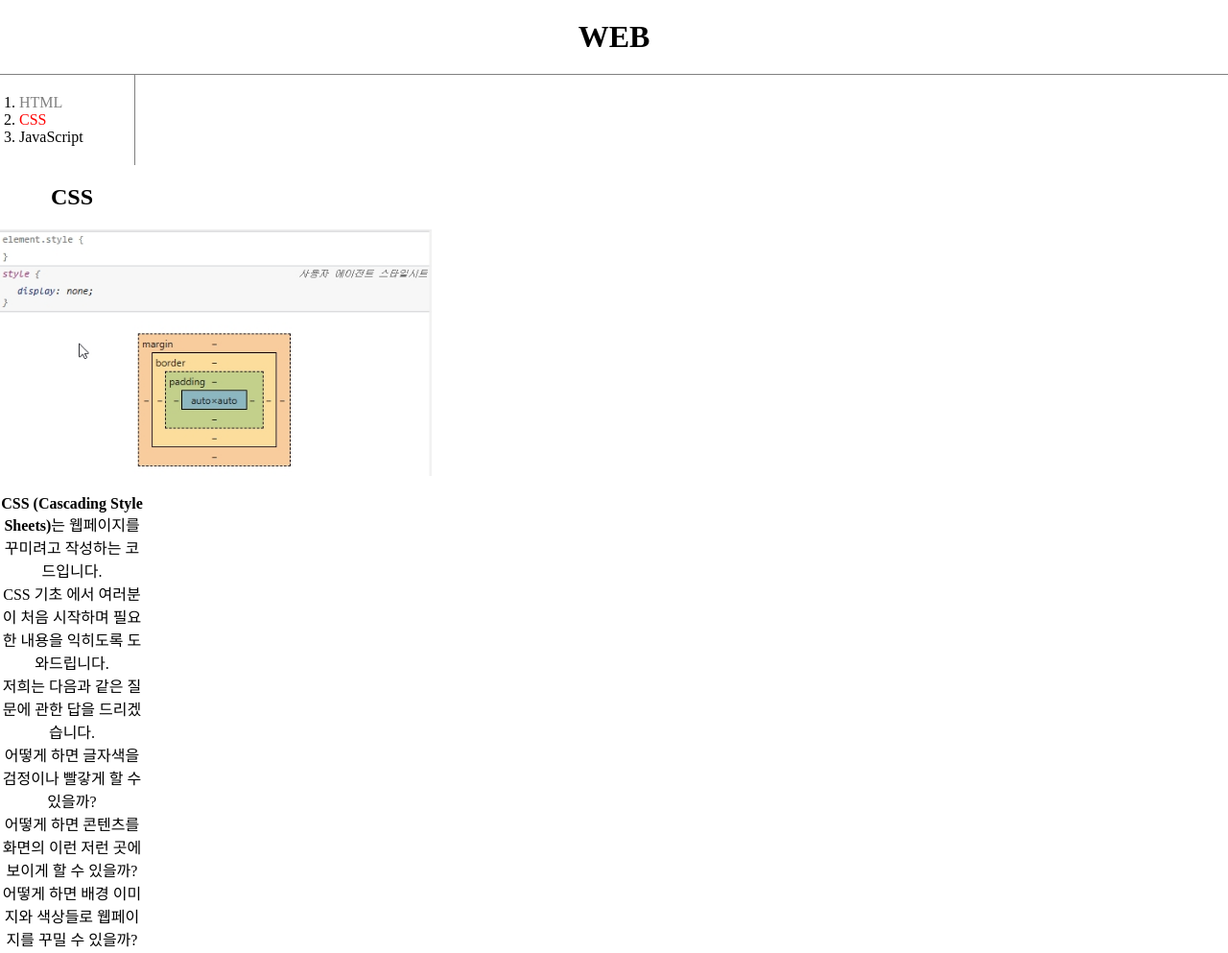
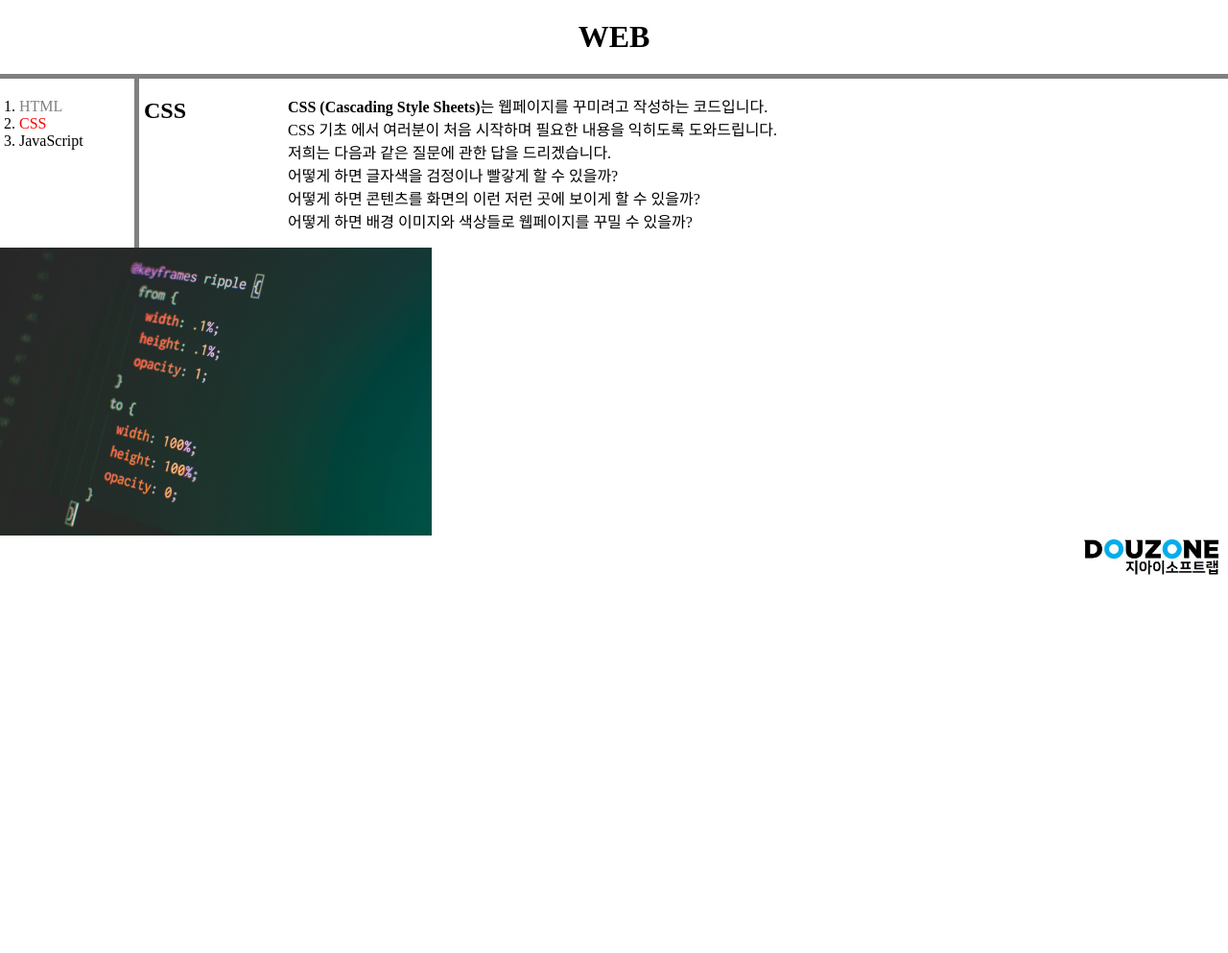
Before and after one commit to YEO-MAN/Hwagok-dong, a plain HTML site: page 2.html in a window 1280 px wide. Shown: the top 993 px of the page at 96% size. After the commit the page ends 800 px from the top, so only its background shows below. Drawn offline with Linux system fonts and the light colour scheme.

Commit message:
update
2.html fire update

Signed-off-by: YEO <130412613+YEO-MAN@users.noreply.github.com>

```diff
--- a/2.html
+++ b/2.html
@@ -23,40 +23,39 @@
     h1{
         font: size 45px;
         text-align: center;
-        border-bottom:1px solid gray;
+        border-bottom:5px solid gray;
         margin:0;
         padding: 20px;
     }
     ol {
-        border-right: 1px solid gray;
+        border-right: 5px solid gray;
         width:100px;
         margin:0;
         padding: 20px;
     }
     #grid {
         display: grid;
-        grid-template-columns: 150px 1fr;
+        grid-template-columns: 150px 150px 1fr;
     }
     </style>
 </head>
 <body>
     <h1><a href="index.html" >WEB</a></h1>
-    <div id="grid">
-        <div>
+        <div id="grid">
             <ol>
                 <li><a href="1.html" class="saw">HTML</a></li>
                 <li><a href="2.html" class="saw" id="active">CSS</a></li>
                 <li><a href="3.html" >JavaScript</a></li>
             </ol>
-            <center><H2>CSS</H2></center>
-            <center><img src="cssboxmodel2.jpg" width="450"></center>
-            <center><p><strong>CSS (Cascading Style Sheets)</strong>는 웹페이지를 꾸미려고 작성하는 코드입니다.<br>
+            <H2>CSS</H2>
+            <p><strong>CSS (Cascading Style Sheets)</strong>는 웹페이지를 꾸미려고 작성하는 코드입니다.<br>
                             CSS 기초 에서 여러분이 처음 시작하며 필요한 내용을 익히도록 도와드립니다.<br>
                             저희는 다음과 같은 질문에 관한 답을 드리겠습니다.<br>
                             어떻게 하면 글자색을 검정이나 빨갛게 할 수 있을까?<br>
                             어떻게 하면 콘텐츠를 화면의 이런 저런 곳에 보이게 할 수 있을까?<br>
                             어떻게 하면 배경 이미지와 색상들로 웹페이지를 꾸밀 수 있을까?
-                    </p></center>
+                    </p>
+                    <center><img src="CSS.jpg" width="450"></center>
         </div>
 </div>
 <img src="지아이소프트랩.jpg" width="150" style="float: right; margin-left: 10px;">
```
